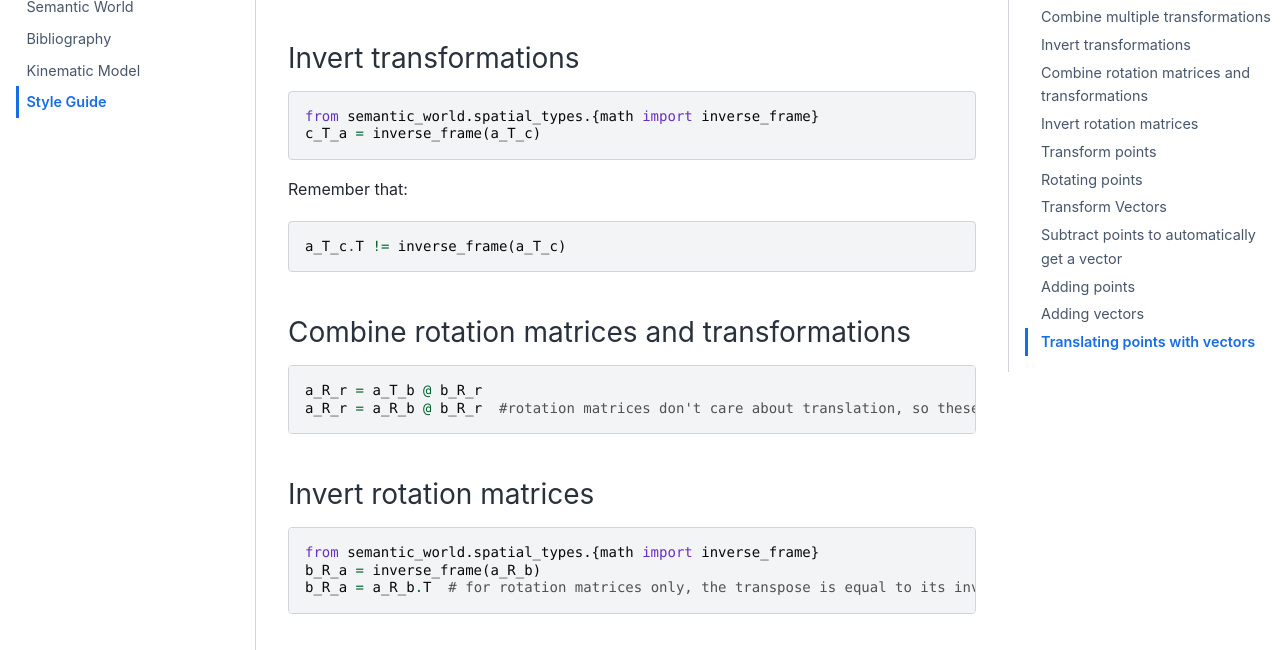
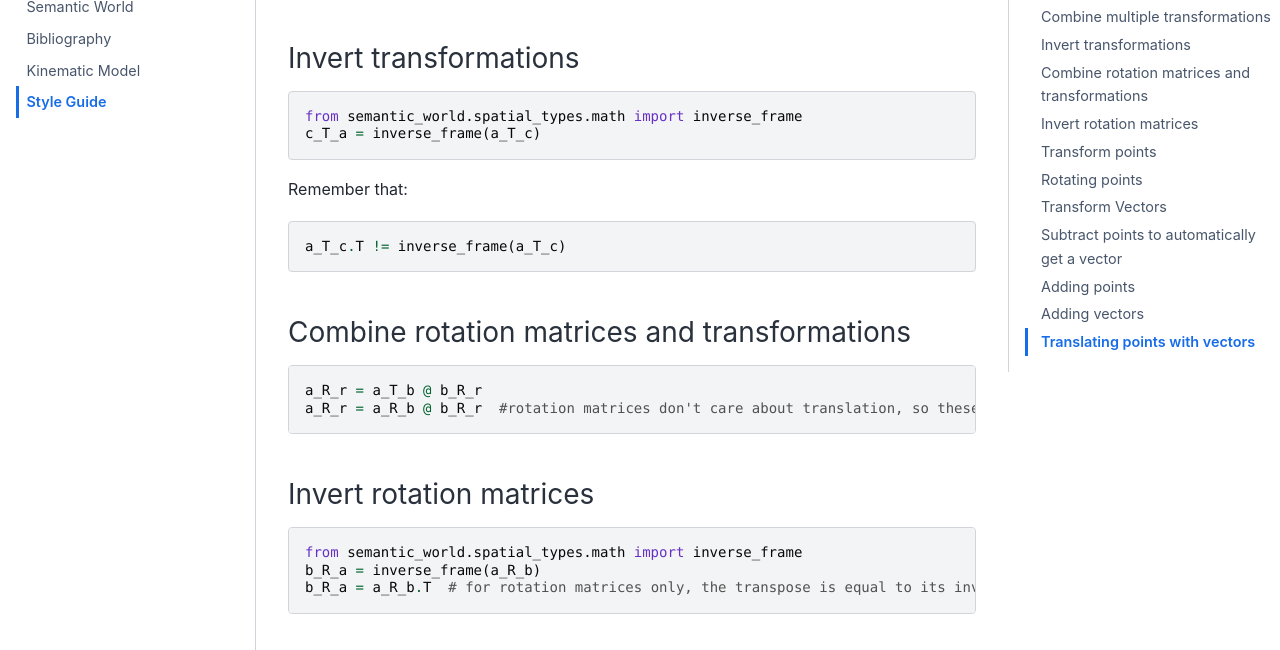
Before and after one commit to sorinar329/semantic_world, a Jupyter Book: the page built from doc/style_guide.md, in a window 1280 px wide and 900 px high, scrolled down 2776 px. Shown: the part 152-802 px from the top of the window. Built offline with Jupyter Book 1.0.4 settings and Sphinx 7.4.7 and the Sphinx Book theme 1.1.4, drawn with Linux system fonts in a browser that asks for light colours; pages that are not in the unit, such as notebooks, are missing from menus.

````diff
--- a/doc/style_guide.md
+++ b/doc/style_guide.md
@@ -92,7 +92,7 @@ a_T_c = a_T_b @ b_T_c
 
 ### Invert transformations
 ```python
-from semantic_world.spatial_types.{math import inverse_frame}
+from semantic_world.spatial_types.math import inverse_frame
 c_T_a = inverse_frame(a_T_c)
 ```
 Remember that:
@@ -108,7 +108,7 @@ a_R_r = a_R_b @ b_R_r  #rotation matrices don't care about translation, so these
 
 ### Invert rotation matrices
 ```python
-from semantic_world.spatial_types.{math import inverse_frame}
+from semantic_world.spatial_types.math import inverse_frame
 b_R_a = inverse_frame(a_R_b)
 b_R_a = a_R_b.T  # for rotation matrices only, the transpose is equal to its inverse.
 ```
````
